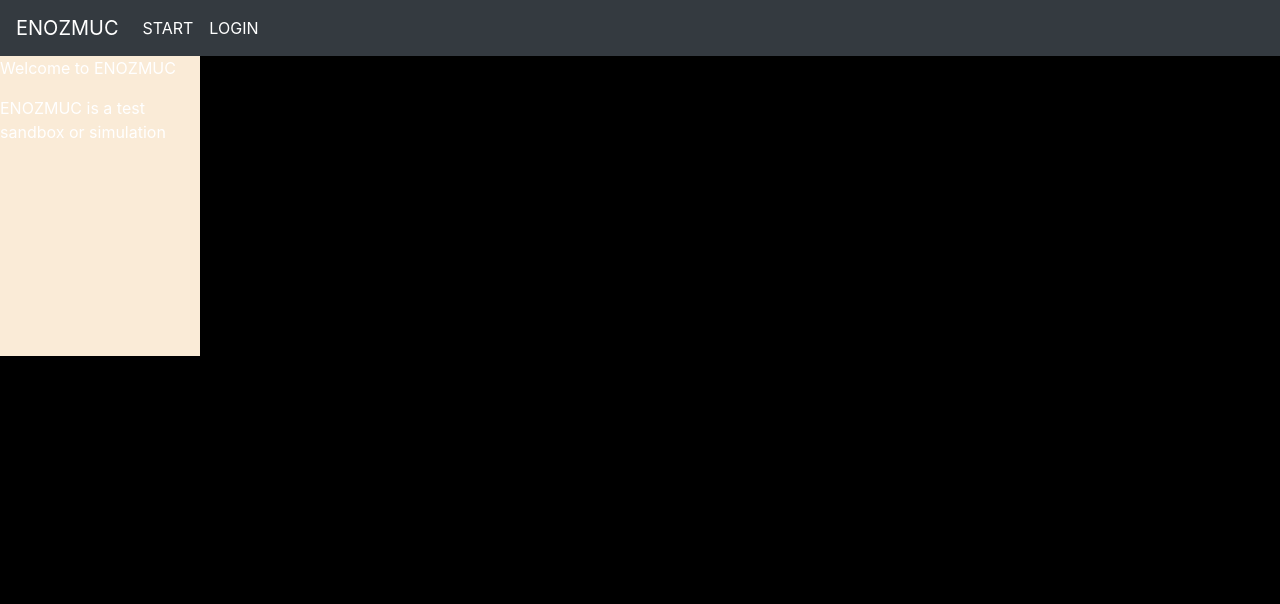
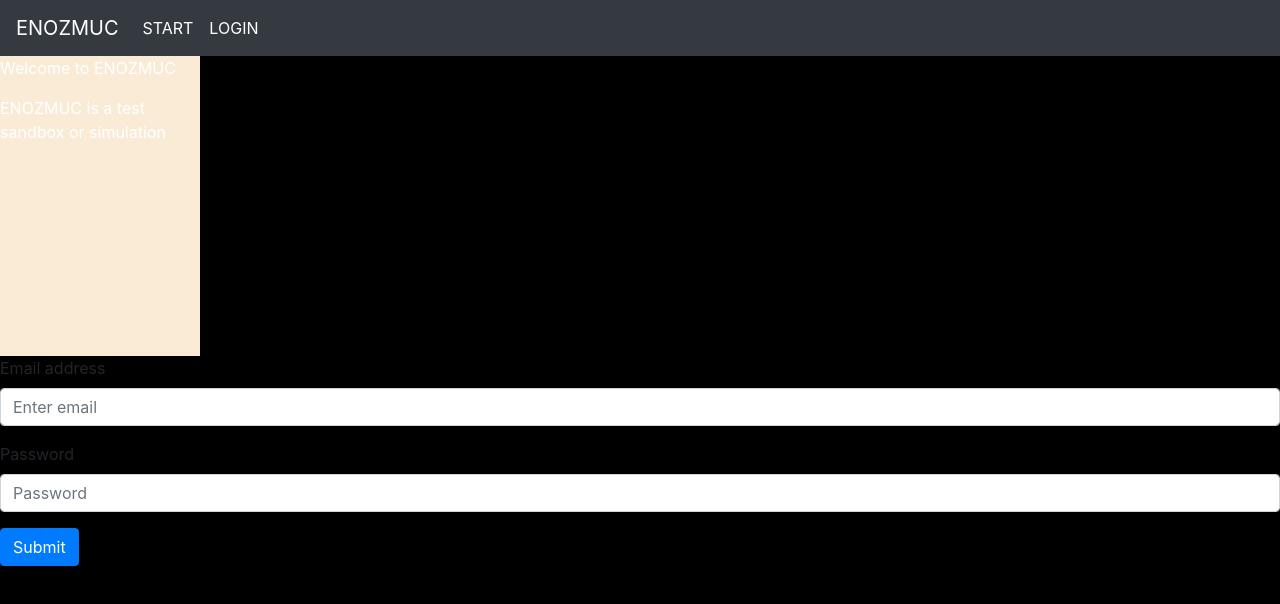
Before and after one commit to ArjunMehta01/enozmuc, a React (Create React App) app in the folder front_end/: page / in a window 1280 px wide. Shown: the top 604 px of the page. Built offline with nearby package versions, Linux system fonts and the light colour scheme.

Commit message:
Put the form onto the front page

```diff
--- a/front_end/src/App.js
+++ b/front_end/src/App.js
@@ -1,11 +1,13 @@
 import "./App.css";
 import { Navbar } from "./components/Navbar";
 import { Landing } from "./components/Landing";
+import { Form } from "./components/Form";
 function App() {
 	return (
 		<>
 			<Navbar></Navbar>
 			<Landing></Landing>
+			<Form></Form>
 		</>
 	);
 }
--- a/front_end/src/components/Form.js
+++ b/front_end/src/components/Form.js
@@ -1,4 +1,4 @@
-//
+// Form obtained from: https://getbootstrap.com/docs/4.0/components/forms/
 import React from "react";
 
 export const Form = () => {
@@ -13,9 +13,6 @@ export const Form = () => {
 					aria-describedby="emailHelp"
 					placeholder="Enter email"
 				></input>
-				<small id="emailHelp" className="form-text text-muted">
-					We'll never share your email with anyone else.
-				</small>
 			</div>
 			<div className="form-group">
 				<label for="exampleInputPassword1">Password</label>
```
Also changed, not shown: 1 other file (tests, documents, lock files or other folders).
